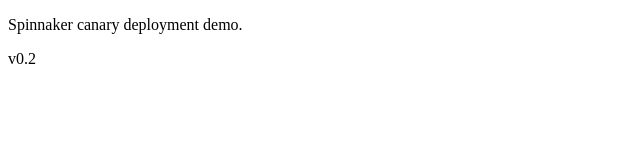
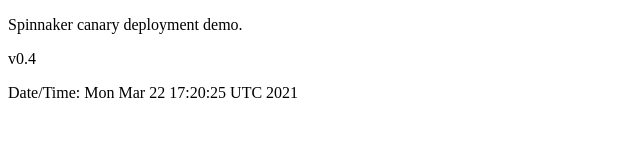
Before and after one commit to DnZmfr/spinnaker-canary-demo, a plain HTML site: page app/index.html in a window 1280 px wide. Shown: the whole page, without its empty margins (0-640 px from the left). Drawn offline with Linux system fonts and the light colour scheme.

Commit message:
Update image version

```diff
--- a/app/index.html
+++ b/app/index.html
@@ -4,6 +4,7 @@
 </head>
 <body>
     <p>Spinnaker canary deployment demo.</p>
-    <p>v0.2</p>
+    <p>v0.4</p>
+    <p>Date/Time: Mon Mar 22 17:20:25 UTC 2021</p>
 </body>
 </html>
```
Also changed, not shown: 1 other file.
